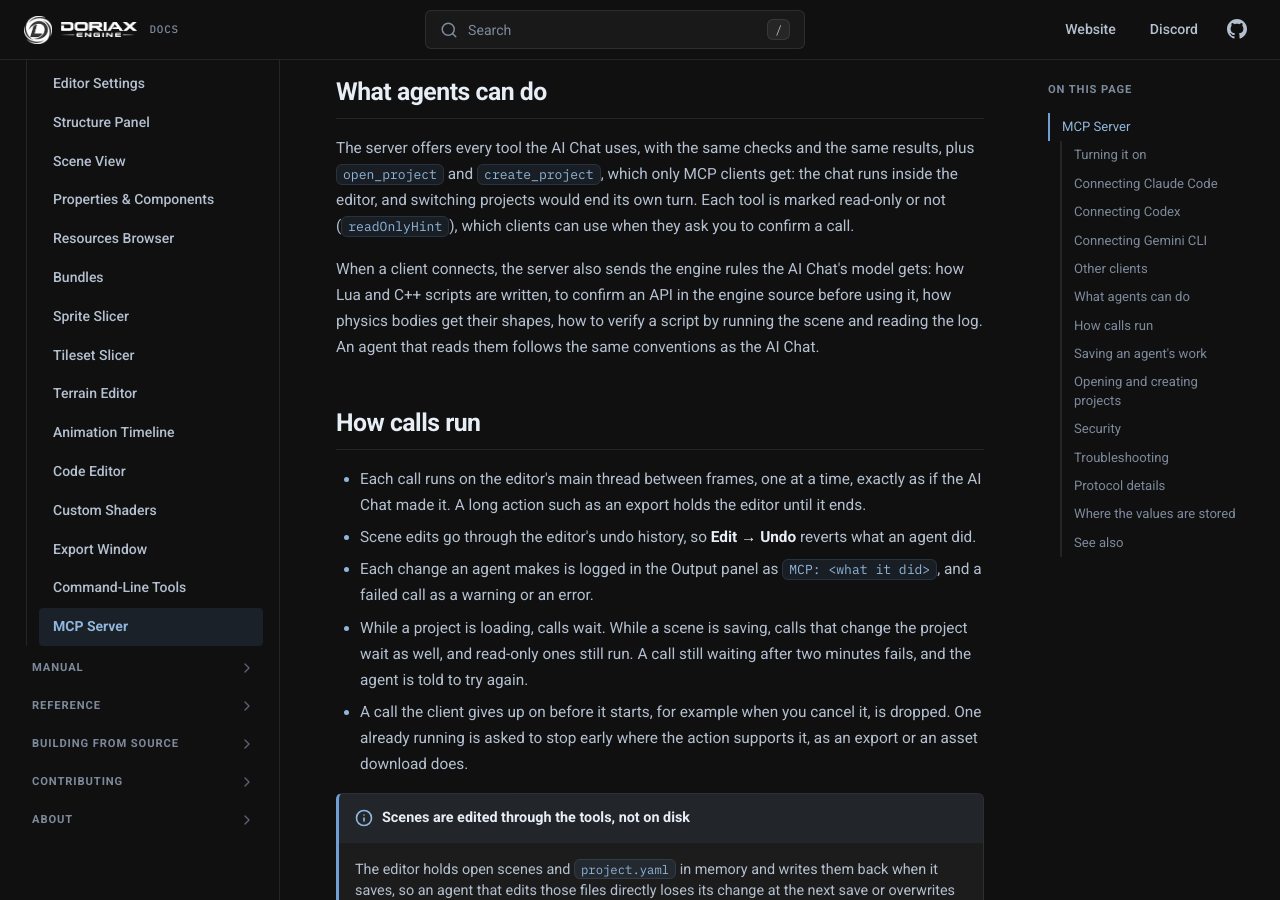
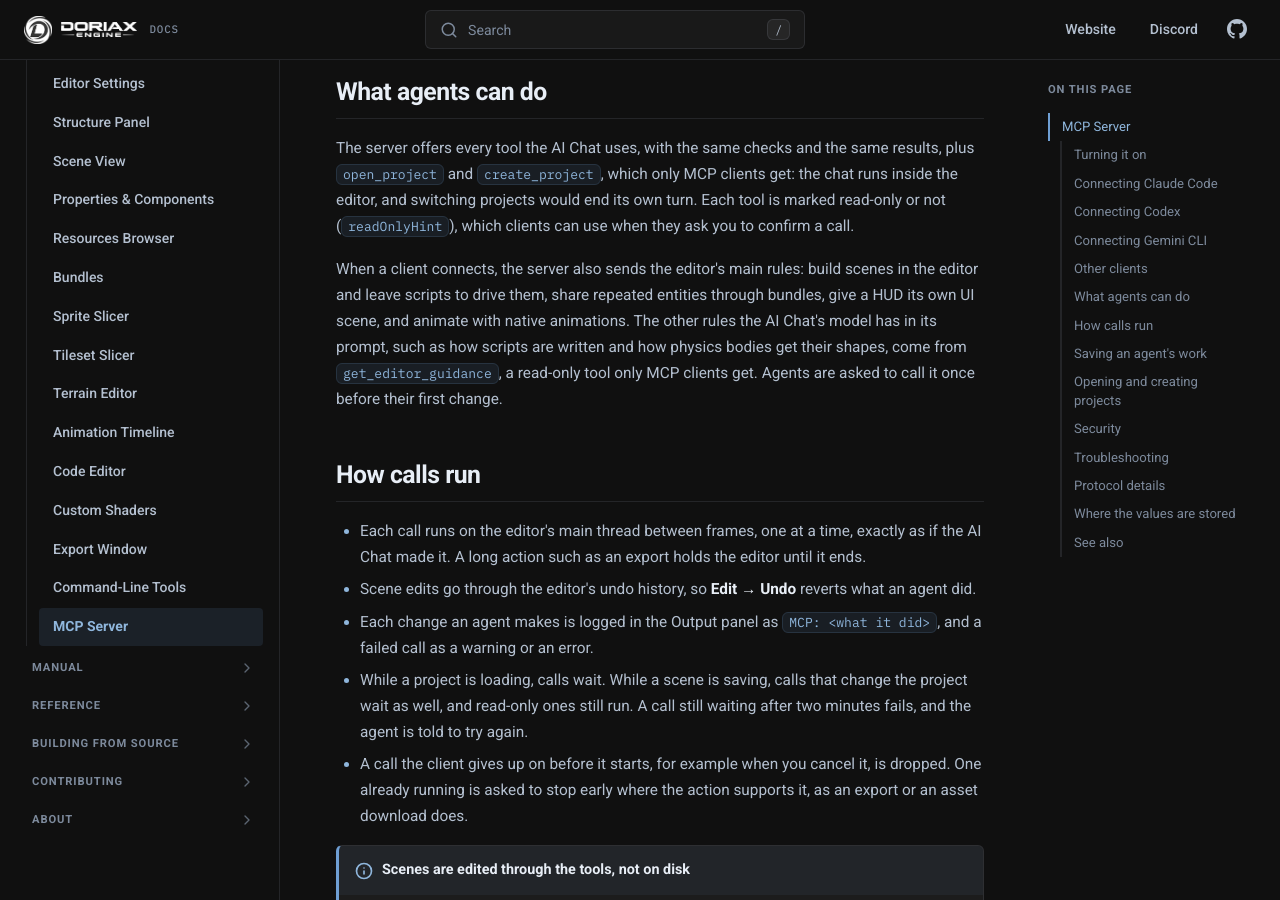
Before and after one commit to doriaxengine/doriax-docs, an MkDocs documentation site: the page built from docs/editor/mcp-server.md, in a window 1280 px wide and 900 px high, scrolled down 3510 px. Built offline with MkDocs 1.6.1, drawn with Linux system fonts in a browser that asks for light colours; comment, search, counter and statistics services are not loaded.

Commit message:
Doc get_editor_guidance in the MCP server page

```diff
--- a/docs/editor/mcp-server.md
+++ b/docs/editor/mcp-server.md
@@ -114,10 +114,12 @@ plus `open_project` and `create_project`, which only MCP clients get: the chat r
 the editor, and switching projects would end its own turn. Each tool is marked read-only
 or not (`readOnlyHint`), which clients can use when they ask you to confirm a call.
 
-When a client connects, the server also sends the engine rules the AI Chat's model gets:
-how Lua and C++ scripts are written, to confirm an API in the engine source before using
-it, how physics bodies get their shapes, how to verify a script by running the scene and
-reading the log. An agent that reads them follows the same conventions as the AI Chat.
+When a client connects, the server also sends the editor's main rules: build scenes in
+the editor and leave scripts to drive them, share repeated entities through bundles, give
+a HUD its own UI scene, and animate with native animations. The other rules the AI Chat's
+model has in its prompt, such as how scripts are written and how physics bodies get their
+shapes, come from `get_editor_guidance`, a read-only tool only MCP clients get. Agents are
+asked to call it once before their first change.
 
 ## How calls run
 
```
